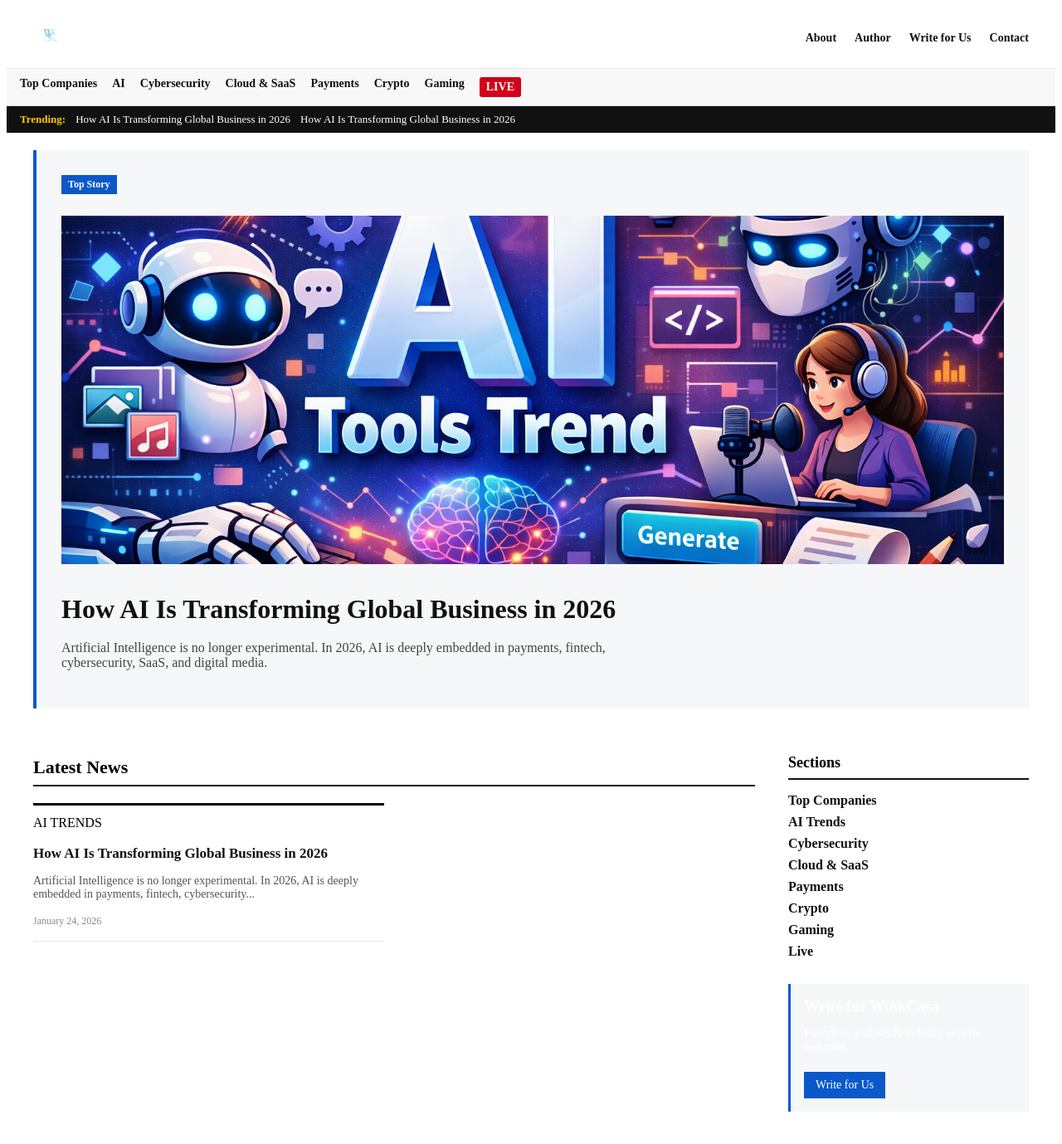
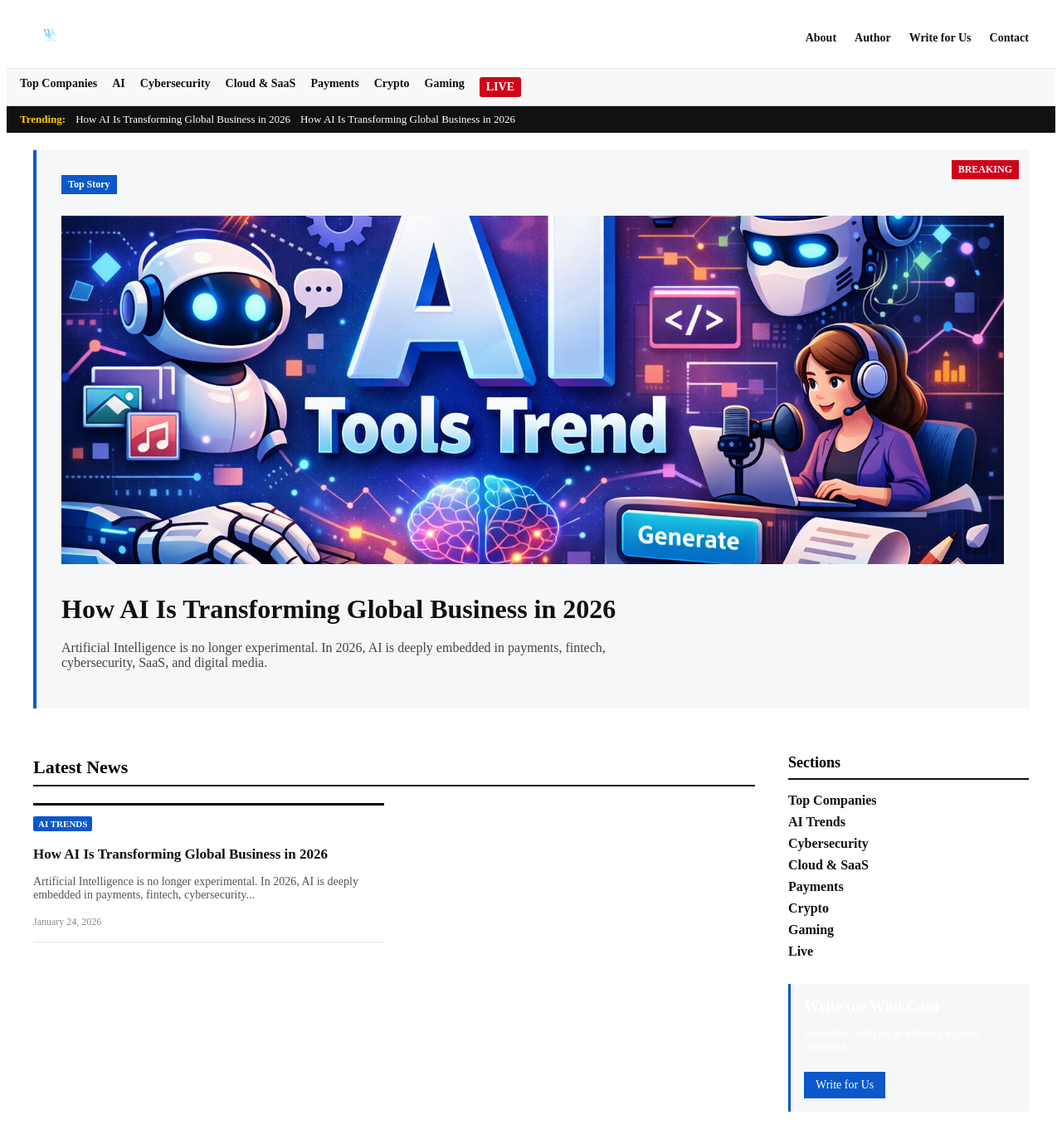
Before and after one commit to rinkeshjha623/winkcasa.com, a Jekyll site: the page built from index.md, in a window 1280 px wide and 1400 px high. Shown: the top 1379 px of the window at 83% size. Built offline with Jekyll 4.4.1, drawn with Linux system fonts in a browser that asks for light colours.

Commit message:
Update style.css

```diff
--- a/assets/style.css
+++ b/assets/style.css
@@ -785,3 +785,57 @@ main.content {
   font-weight: 700;
   font-size: 12px;
 }
+/* =========================
+   CATEGORY BADGES
+   ========================= */
+
+.card-meta {
+  margin-bottom: 6px;
+}
+
+.badge {
+  display: inline-block;
+  font-size: 11px;
+  font-weight: 700;
+  padding: 3px 6px;
+  margin-right: 6px;
+  color: #fff;
+  border-radius: 2px;
+}
+
+/* Category colors */
+.category-ai-trends { background: #0a58ca; }
+.category-cybersecurity { background: #6f42c1; }
+.category-cloud-saas { background: #198754; }
+.category-payment-solutions { background: #0d6efd; }
+.category-crypto-updates { background: #f59e0b; color:#111; }
+.category-gaming-industry { background: #dc3545; }
+.category-live-streaming { background: #d0021b; }
+
+/* LIVE badge */
+.badge-live {
+  background: #d0021b;
+  color: #fff;
+  font-size: 11px;
+  font-weight: 800;
+  padding: 3px 6px;
+  margin-right: 6px;
+  border-radius: 2px;
+}
+
+/* BREAKING STYLE (Top story emphasis) */
+.home-hero {
+  position: relative;
+}
+
+.home-hero::before {
+  content: "BREAKING";
+  position: absolute;
+  top: 12px;
+  right: 12px;
+  background: #d0021b;
+  color: #fff;
+  font-size: 12px;
+  font-weight: 800;
+  padding: 4px 8px;
+}
```
